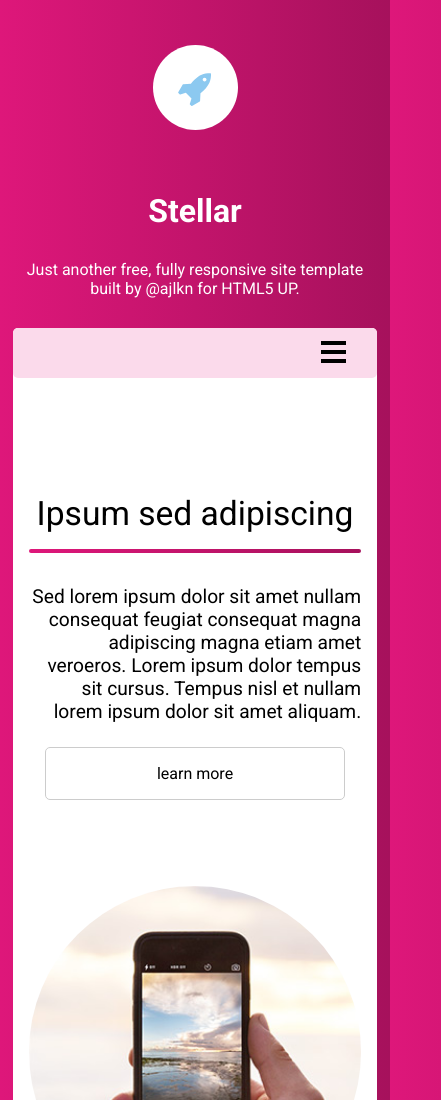
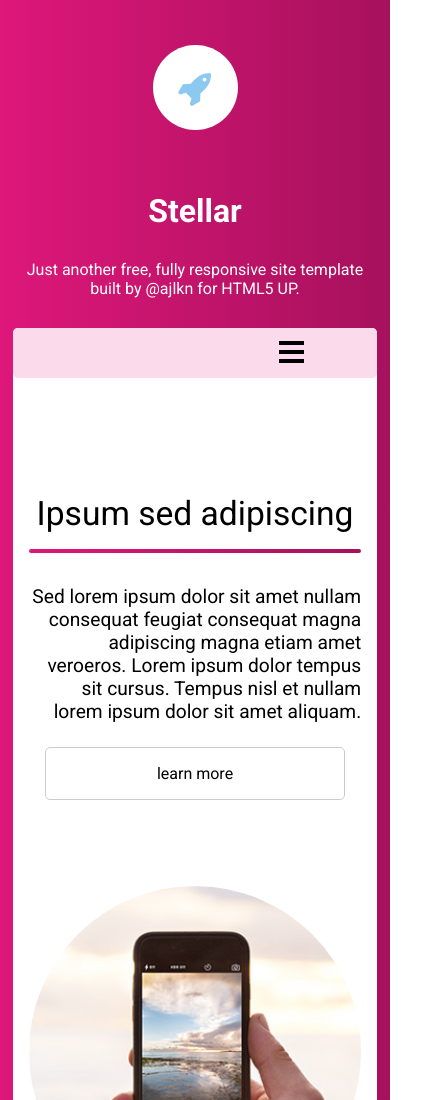
Before and after one commit to custodiobjj97/Stellar, a plain HTML site: page index.html in a window 390 px wide. Shown: the top 1100 px of the page, 441 px wide, since content can reach past the window. Drawn offline with Linux system fonts and the light colour scheme.

Commit message:
Update header.css

```diff
--- a/css/global/header.css
+++ b/css/global/header.css
@@ -36,12 +36,12 @@
     font-size: 1.125rem;
 }
 #toggle{
-   width: 120px;
+    width: 90px;
    height: 20px;
-    display: flex;
-    position: absolute;
+   display: flex;
+   position: absolute;
     top: .80rem;
-    right: -4rem;
+    right: .50rem;
     z-index: 2222;
 
 }
```
